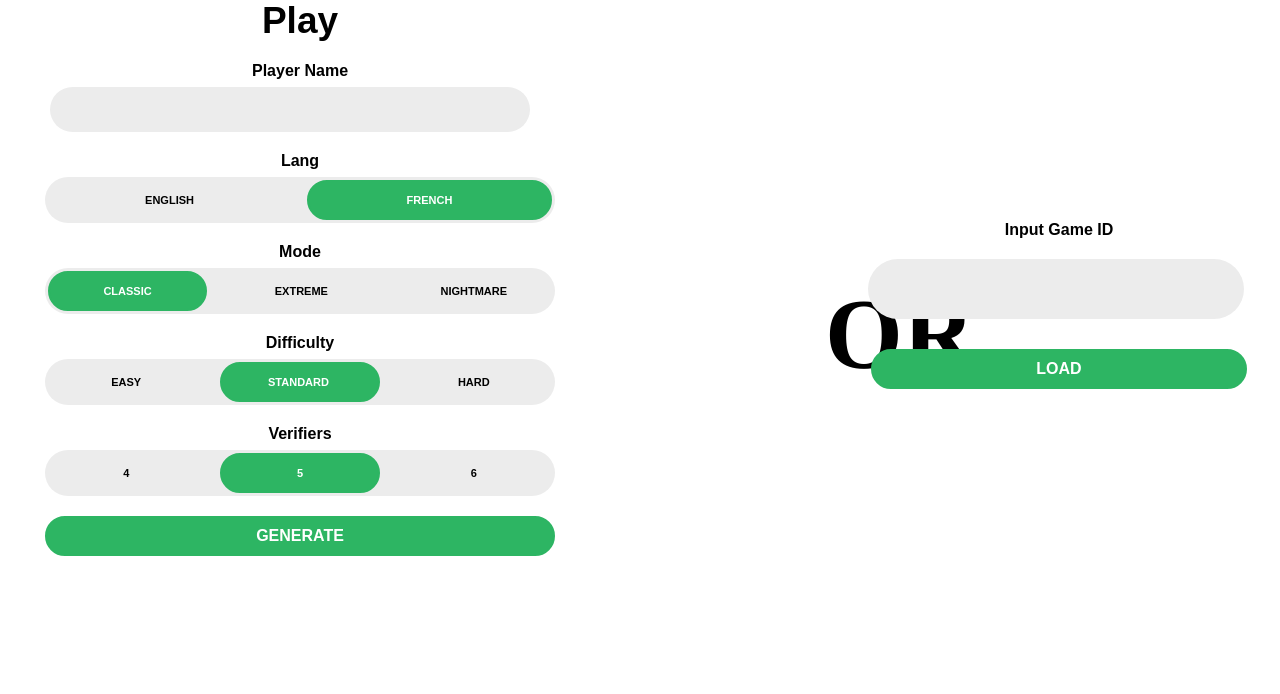
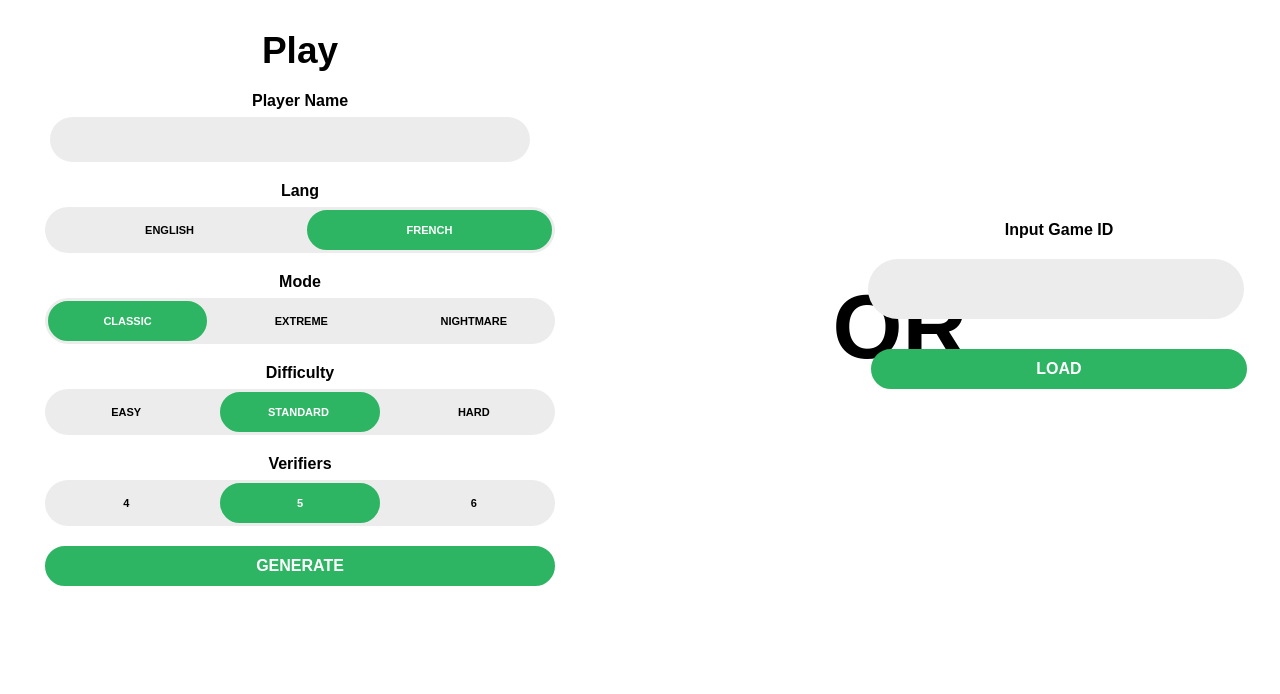
Before and after one commit to KIZILANDO/Turing-Machine-Game-Online, a plain HTML site: page index.html in a window 1280 px wide. Drawn offline with Linux system fonts and the light colour scheme.

Commit message:
fix font

```diff
--- a/index.html
+++ b/index.html
@@ -1,6 +1,9 @@
 <link rel="stylesheet" type="text/css" href="popup.css">
 
-<div class="mainTab">
+<div class="mainTab" style="
+    top: 30px;
+    position: relative;
+">
     <h2>Play</h2>
 
     <label class="label">Player Name</label>
--- a/popup.css
+++ b/popup.css
@@ -777,8 +777,9 @@ input[type="text"] {
 }
 
 .orText {
-    font-size: 100px;
+    font-size: 90px;
     font-weight: bold;
+    font-family: Arial;
     color: black;
     bottom: 300px;
     left: 600px;
```
